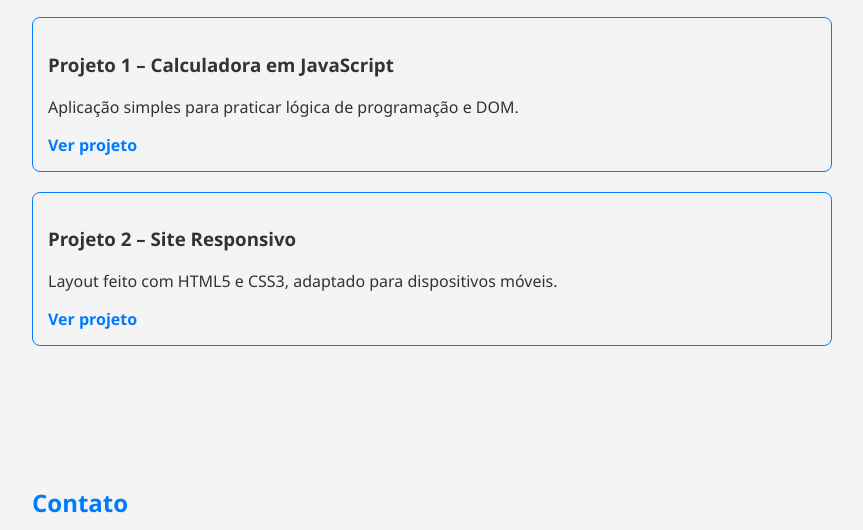
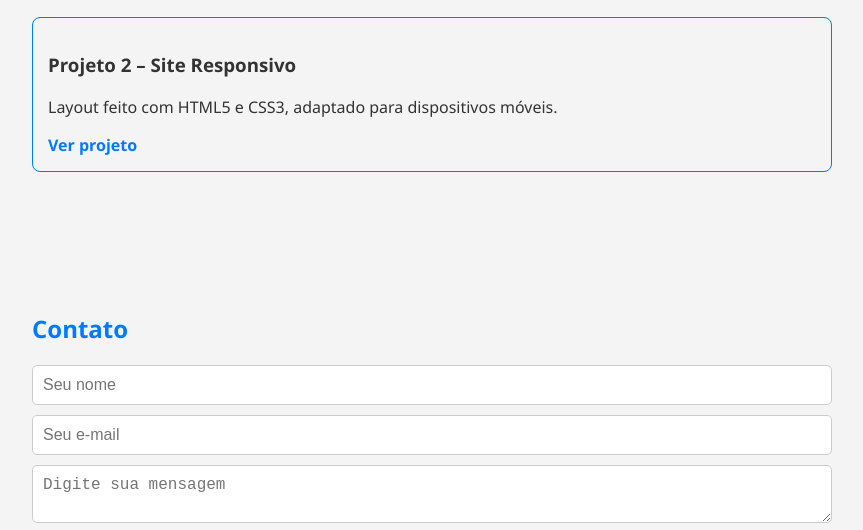
Before and after one commit to matheusrocha-dev1/portfolio-matheus-rocha, a plain HTML site: page index.html in a window 1280 px wide. Shown: the part 818-1348 px from the top of the page, without its empty margins (208-1071 px from the left). Drawn offline with Linux system fonts and the light colour scheme.

Commit message:
Update index.html

```diff
--- a/index.html
+++ b/index.html
@@ -44,11 +44,6 @@
     <h2>Portfólio</h2>
     <div class="projetos">
       <div class="card">
-        <h3>Projeto 1 – Calculadora em JavaScript</h3>
-        <p>Aplicação simples para praticar lógica de programação e DOM.</p>
-        <a href="#" target="_blank">Ver projeto</a>
-      </div>
-      <div class="card">
         <h3>Projeto 2 – Site Responsivo</h3>
         <p>Layout feito com HTML5 e CSS3, adaptado para dispositivos móveis.</p>
         <a href="#" target="_blank">Ver projeto</a>
```
